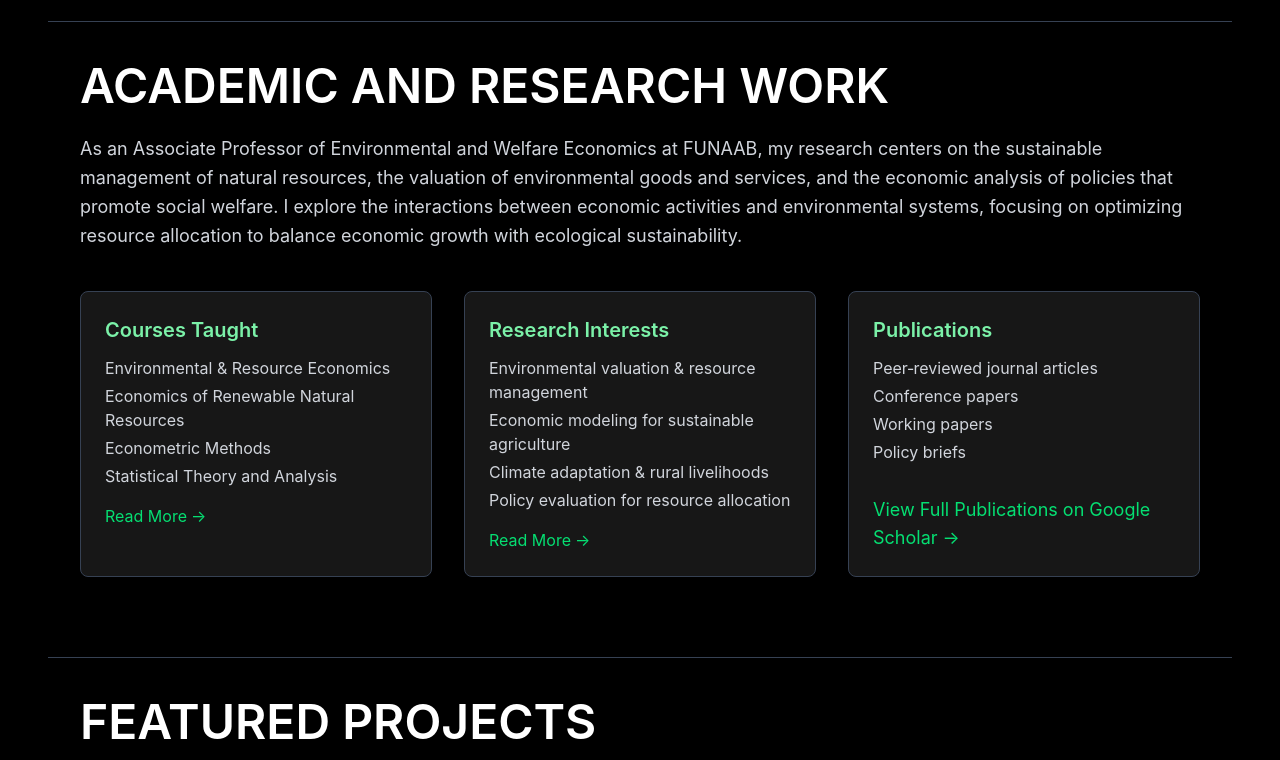
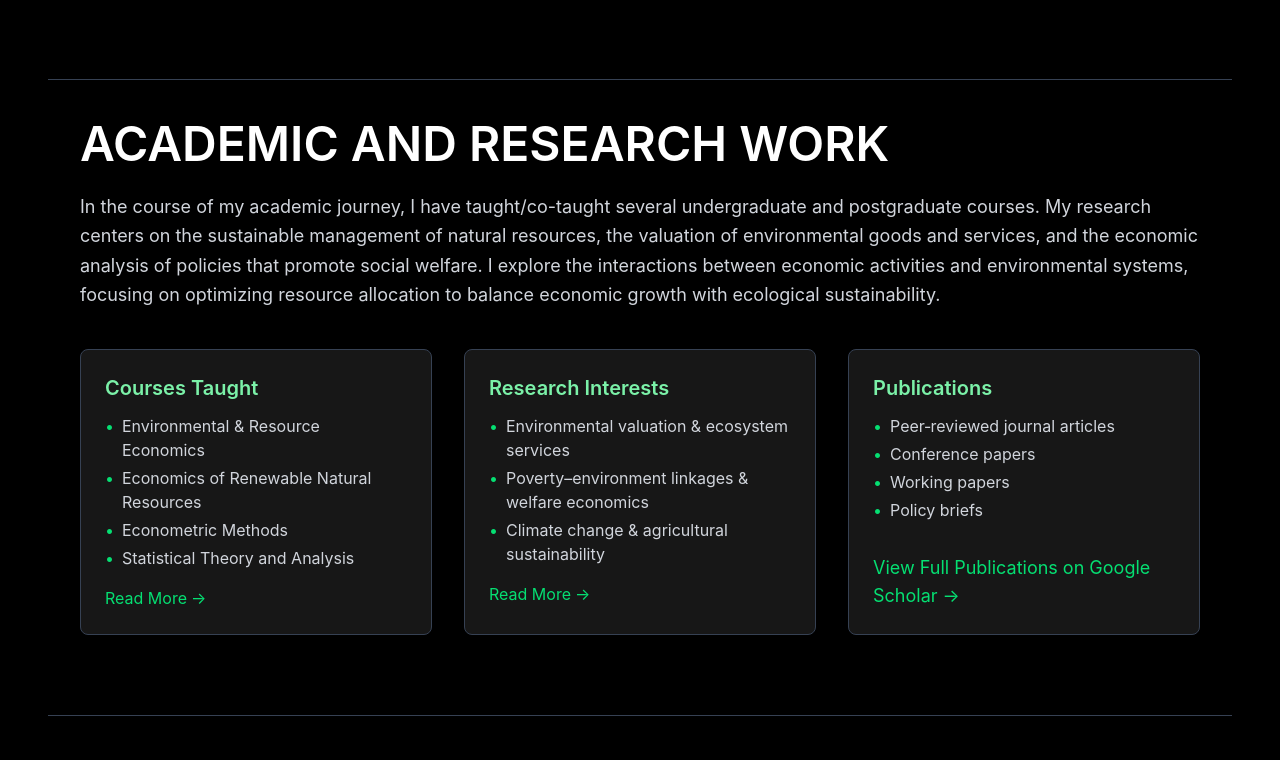
Before and after one commit to AishaArowoloGit/Aisha-Arowolo-Portfolio, a React (Vite) app: page / in a window 1280 px wide. Shown: the part 1080-1840 px from the top of the page. Built offline with nearby package versions, Linux system fonts and the light colour scheme.

Commit message:
Academic section updated

```diff
--- a/src/components/Academic.jsx
+++ b/src/components/Academic.jsx
@@ -1,7 +1,8 @@
-const toggleDropdown = () => {
-  const element = document.getElementById("coursesDropdown");
+const toggleDropdown = (id) => {
+  const element = document.getElementById(id);
   element.classList.toggle("hidden");
 };
+
 
 
 function Academic() {
@@ -15,11 +16,10 @@ function Academic() {
   </h2>
 
   <p className="text-base md:text-md lg:text-lg text-gray-300 mb-10 leading-relaxed ">
-    As an Associate Professor of Environmental and Welfare Economics at FUNAAB,
-    my research centers on the sustainable management of natural resources,
-    the valuation of environmental goods and services, and the economic analysis of policies
-    that promote social welfare. I explore the interactions between economic activities and environmental systems,
-    focusing on optimizing resource allocation to balance economic growth with ecological sustainability.
+    In the course of my academic journey, I have taught/co-taught several undergraduate and postgraduate courses.
+    My research centers on the sustainable management of natural resources, the valuation of environmental goods and services,
+    and the economic analysis of policies that promote social welfare. I explore the interactions between economic activities
+    and environmental systems, focusing on optimizing resource allocation to balance economic growth with ecological sustainability.
   </p>
 
   {/* 3‑Column Academic Cards */}
@@ -32,17 +32,33 @@ function Academic() {
       </h3>
 
       <ul className="text-gray-300 space-y-1 text-sm md:text-base">
-        <li>Environmental & Resource Economics</li>
-        <li>Economics of Renewable Natural Resources</li>
-        <li>Econometric Methods</li>
-        <li>Statistical Theory and Analysis</li>
+        <li className="flex items-start gap-2">
+          <span className="text-green-400">•</span>
+          <span>Environmental & Resource Economics</span>
+        </li>
+
+        <li className="flex items-start gap-2">
+          <span className="text-green-400">•</span>
+          <span>Economics of Renewable Natural Resources</span>
+        </li>
+
+        <li className="flex items-start gap-2">
+          <span className="text-green-400">•</span>
+          <span>Econometric Methods</span>
+        </li>
+
+        <li className="flex items-start gap-2">
+          <span className="text-green-400">•</span>
+          <span>Statistical Theory and Analysis</span>
+        </li>
       </ul>
 
+
       {/* DROPDOWN */}
-      <div className="mt-4">
+      <div >
         <button
-          onClick={toggleDropdown}
-          className="inline-flex items-center text-green-400 hover:text-green-500 transition"
+          onClick={() => toggleDropdown("coursesDropdown")}
+          className="inline-flex items-center mt-4 text-green-400 hover:text-green-500 transition"
         >
           Read More <span className="ml-1">→</span>
         </button>
@@ -52,11 +68,27 @@ function Academic() {
           className="hidden mt-3 text-gray-300 transition-all duration-300 ease-in-out"
         >
           <ul className="text-gray-300 space-y-1 text-sm md:text-base">
-            <li>Computer Applications in Agriculture</li>
-            <li>Agricultural Production Economics</li>
-            <li>Principles of Agricultural Economics</li>
-            <li>Principles of Economics</li>
+            <li className="flex items-start gap-2">
+              <span className="text-green-400">•</span>
+              <span>Computer Applications in Agriculture</span>
+            </li>
+
+            <li className="flex items-start gap-2">
+              <span className="text-green-400">•</span>
+              <span>Agricultural Production Economics</span>
+            </li>
+
+            <li className="flex items-start gap-2">
+              <span className="text-green-400">•</span>
+              <span>Principles of Agricultural Economics</span>
+            </li>
+
+            <li className="flex items-start gap-2">
+              <span className="text-green-400">•</span>
+              <span>Principles of Economics</span>
+            </li>
           </ul>
+
         </div>
       </div>
     </div>
@@ -68,16 +100,53 @@ function Academic() {
         Research Interests
       </h3>
 
-      <ul className="text-gray-300 space-y-1 text-sm md:text-base">
-        <li>Environmental valuation & resource management</li>
-        <li>Economic modeling for sustainable agriculture</li>
-        <li>Climate adaptation & rural livelihoods</li>
-        <li>Policy evaluation for resource allocation</li>
+      <ul className="text-gray-300 text-sm md:text-base space-y-1">
+        <li className="flex items-start gap-2">
+          <span className="text-green-400">•</span>
+          <span>Environmental valuation & ecosystem services</span>
+        </li>
+        <li className="flex items-start gap-2">
+          <span className="text-green-400">•</span>
+          <span>Poverty–environment linkages & welfare economics</span>
+        </li>
+        <li className="flex items-start gap-2">
+          <span className="text-green-400">•</span>
+          <span>Climate change & agricultural sustainability</span>
+        </li>
+
       </ul>
 
-      <a href="/research-interests" className="inline-flex items-center mt-4 text-green-400 hover:text-green-500 transition">
-        Read More <span className="ml-1">→</span>
-      </a>
+      {/* DROPDOWN */}
+      <div >
+        <button
+          onClick={() => toggleDropdown("researchDropdown")}
+          className="inline-flex items-center mt-4 text-green-400 hover:text-green-500 transition"
+        >
+          Read More <span className="ml-1">→</span>
+        </button>
+
+        <div
+          id="researchDropdown"
+          className="hidden mt-3 text-gray-300 transition-all duration-300 ease-in-out"
+        >
+          <ul className="text-gray-300 space-y-1 text-sm md:text-base">
+            <li className="flex items-start gap-2">
+              <span className="text-green-400">•</span>
+              <span>Climate change adaptation & rural livelihoods</span>
+            </li>
+
+            <li className="flex items-start gap-2">
+              <span className="text-green-400">•</span>
+              <span>Incentive‑based environmental policies</span>
+            </li>
+
+            <li className="flex items-start gap-2">
+            <span className="text-green-400">•</span>
+            <span>Policy evaluation for resource allocation</span>
+          </li>
+          </ul>
+        </div>
+      </div>
 
     </div>
 
@@ -88,10 +157,25 @@ function Academic() {
       </h3>
 
       <ul className="text-gray-300 space-y-1 text-sm md:text-base">
-        <li>Peer‑reviewed journal articles</li>
-        <li>Conference papers</li>
-        <li>Working papers</li>
-        <li>Policy briefs</li>
+        <li className="flex items-start gap-2">
+          <span className="text-green-400">•</span>
+          <span>Peer‑reviewed journal articles</span>
+        </li>
+
+        <li className="flex items-start gap-2">
+          <span className="text-green-400">•</span>
+          <span>Conference papers</span>
+        </li>
+
+        <li className="flex items-start gap-2">
+          <span className="text-green-400">•</span>
+          <span>Working papers</span>
+        </li>
+
+        <li className="flex items-start gap-2">
+          <span className="text-green-400">•</span>
+          <span>Policy briefs</span>
+        </li>
       </ul>
 
       {/* Google Scholar Link */}
--- a/src/components/Certifications.jsx
+++ b/src/components/Certifications.jsx
@@ -36,7 +36,7 @@ function Certifications() {
   ];
 
   return (
-    <section id="certifications" className="pt-10 pb-20 bg-black text-white border-b border-gray-700">
+    <section id="certifications" className="pt-10 pb-20 bg-black text-white border-b border-gray-700 ">
       <div className=" mx-auto px-8">
         <h2 className="text-3xl md:text-4xl lg:text-5xl font-semibold mb-8">CERTIFICATIONS</h2>
 
@@ -45,9 +45,9 @@ function Certifications() {
           {certificates.map((cert, index) => (
             <div
               key={index}
-              className="bg-neutral-900 border border-gray-700 p-8 rounded-lg shadow-lg hover:shadow-xl transition"
+              className="bg-neutral-900 border border-gray-700 p-8 rounded-lg shadow-lg hover:border-green-500 transition"
             >
-              <h3 className="text-lg md:text-xl lg:text-2xl font-medium mb-2 text-green-300">{cert.title}</h3>
+              <h3 className="text-md md:text-lg lg:text-xl font-medium mb-2 text-green-300">{cert.title}</h3>
               <p className="text-base md:text-md lg:text-lg text-gray-300 mb-4">{cert.issuer}</p>
 
               <a
--- a/src/components/Hero.jsx
+++ b/src/components/Hero.jsx
@@ -31,6 +31,7 @@ function Hero() {
 
 
       {/* My Photo */}
+
       <img src={MyPhotoImg} alt="Aisha Arowolo" className="w-60 h-60 md:w-80 md:h-80 lg:w-[420px] lg:h-[420px] xl:w-[480px] xl:h-[480px] object-contain shadow-lg rotate-6"/>
 
 
--- a/src/components/Navbar.jsx
+++ b/src/components/Navbar.jsx
@@ -49,12 +49,6 @@ function Navbar() {
             Home
           </Link>
 
-          <Link to="/#about" className={linkClass("about")}>
-            About
-          </Link>
-
-
-
           {/* PORTFOLIO */}
           <Link
             to="/portfolio"
@@ -72,6 +66,7 @@ function Navbar() {
             Contact
           </Link>
         </div>
+
 
         {/* Mobile Hamburger */}
         <div
--- a/src/components/Projects.jsx
+++ b/src/components/Projects.jsx
@@ -174,7 +174,7 @@ function Projects() {
           </div>
 
           <a
-            href="https://github.com/AishaArowoloGit/Aisha-Arowolo-Portfolio/raw/master/data-analytics-projects/HTT DATA ANALYTICS STARTER GROUP 2 CAPSTONE PROJECT_Visualization_Part 1.pbix"
+            href="https://github.com/AishaArowoloGit/Aisha-Arowolo-Portfolio/blob/master/powerbi/HTT%20CAPSTONE%20PROJECT%20Visualization.pbix?raw=true"
             target="_blank"
             rel="noopener noreferrer"
             className="px-6 py-3 bg-green-700 text-white rounded-md hover:bg-green-800"
--- a/src/pages/Home.jsx
+++ b/src/pages/Home.jsx
@@ -12,15 +12,7 @@ function Home() {
       <Hero />
       <About />
       <Academic />
-      <Projects
-      image="/images/figma-project.jpg"
-      title="Figma UI Replication (HTT Mid‑Cohort Project)"
-      role="Frontend Developer"
-      year="2024"
-      description="A pixel‑perfect recreation of a Figma design using semantic HTML and TailwindCSS."
-      live="https://responsive-design-mid-cohort.vercel.app"
-      github="https://github.com/AishaArowoloGit/Responsive_Design_MidCohort"
-    />
+      <Projects />
       <Certifications />
       <Contact />
     </div>
--- a/src/pages/Portfolio.jsx
+++ b/src/pages/Portfolio.jsx
@@ -55,7 +55,7 @@ function Portfolio() {
 
   return (
     <section className="p-8 pt-20 bg-black text-white min-h-screen">
-      <h2 className="text-3xl font-semibold mb-6 text-green-700">My Portfolio</h2>
+      <h2 className="text-3xl md:text-4xl lg:text-5xl font-semibold mb-6">MY PORTFOLIO</h2>
       <p className="text-gray-300 mb-8">
         Below are selected projects demonstrating my expertise in data analysis, visualization,
         and frontend development. Each project reflects my commitment to clean design,
```
Also changed, not shown: src/App.jsx (+10 -5 lines), src/components/About.jsx (+7 -9 lines), src/pages/AboutFull.jsx (+13 -15 lines).
